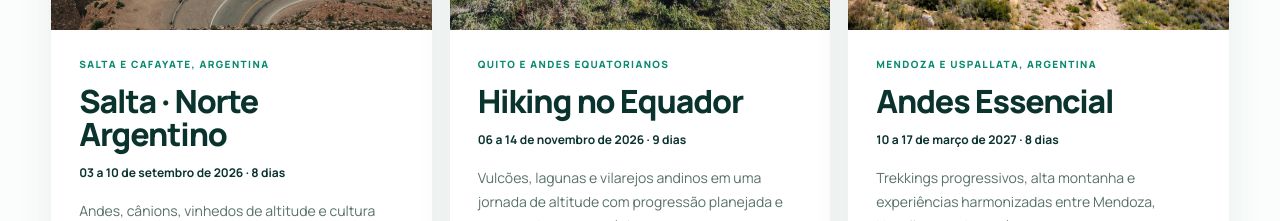
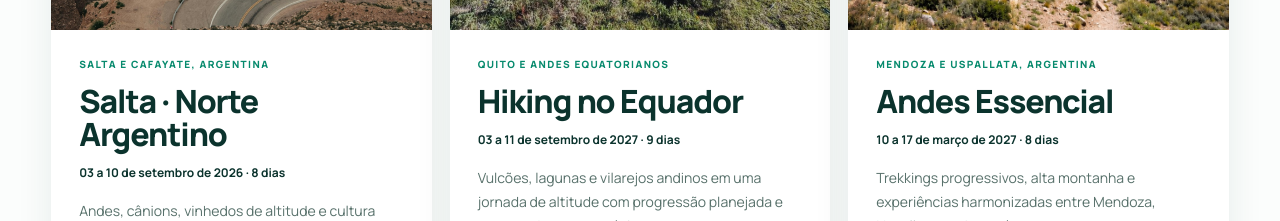
Before and after one commit to fabianolegends/ekonovaadventure, a Next.js app: page / in a window 1280 px wide. Shown: the part 2180-2401 px from the top of the page. Built offline with nearby package versions, Linux system fonts and the light colour scheme.

Commit message:
Update Ecuador hiking dates to September 2027

```diff
--- a/app/data/trips.ts
+++ b/app/data/trips.ts
@@ -89,7 +89,7 @@ export const trips: Trip[] = [
     place: "Quito e Andes Equatorianos",
     kind: "trekking",
     status: "Saída programada",
-    date: "06 a 14 de novembro de 2026",
+    date: "03 a 11 de setembro de 2027",
     duration: "9 dias",
     distance: "aprox. 50 km de caminhada",
     image: "/images/rota-equador.jpg",
```
